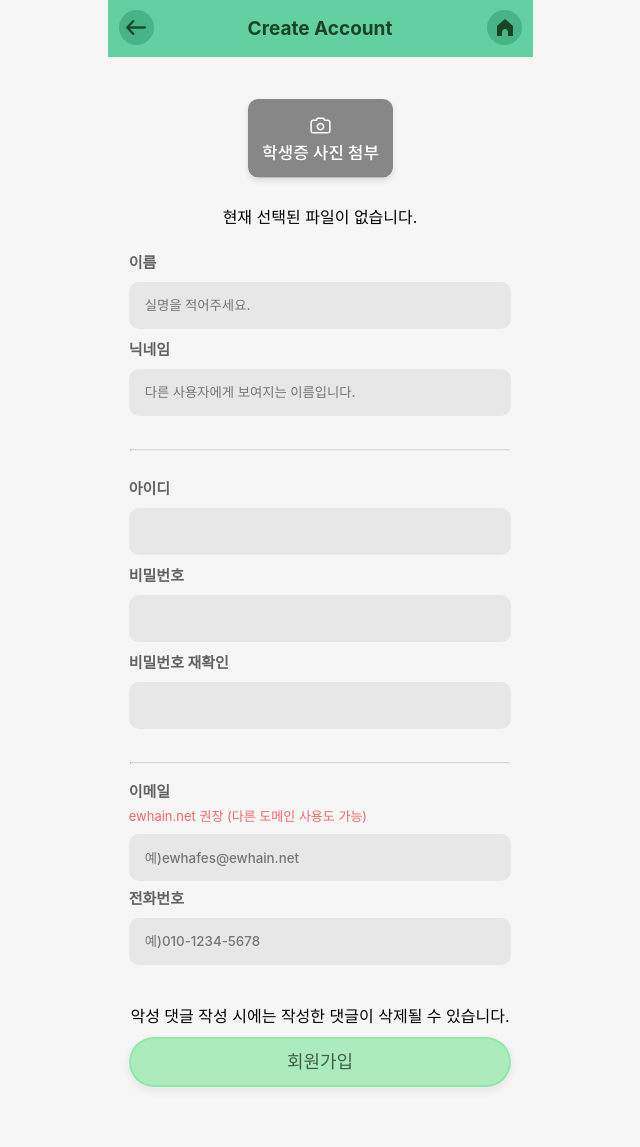
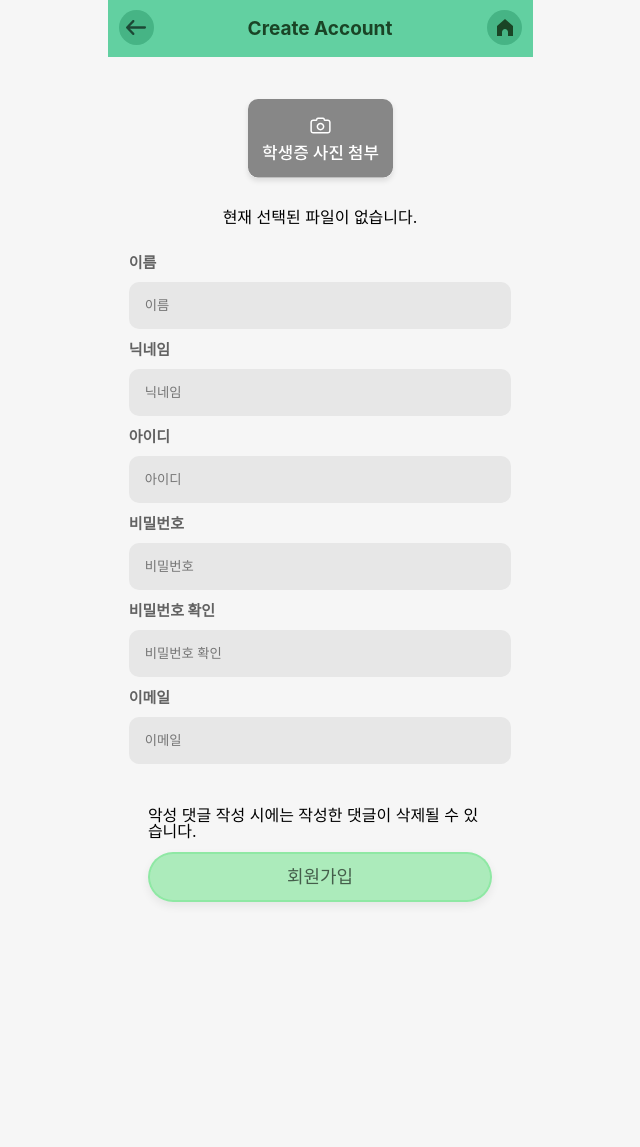
Before and after one commit to EWHA-LIKELION/9th-Ewha-festival-project, a Django app: page /account/signup/ in a window 1280 px wide. Shown: the whole page, without its empty margins (320-960 px from the left). After the commit the page ends 903 px from the top, so only its background shows below. Run offline with Django 3.2, Linux system fonts and the light colour scheme; some web fonts are replaced.

Commit message:
feat: 회원가입 (현재 사진/번호 기능 없음)

```diff
--- a/account/forms.py
+++ b/account/forms.py
@@ -12,7 +12,7 @@ class RegisterForm(forms.ModelForm):
                 'placeholder':'아이디',
             }
         ),
-        error_messages={'requird':'아이디를 입력해주세요.',
+        error_messages={'required':'아이디를 입력해주세요.',
                         'unique': '중복된 아이디입니다.'}
     )
 
@@ -25,7 +25,7 @@ class RegisterForm(forms.ModelForm):
                 'placeholder':'비밀번호',
             }
         ),
-        error_messages={'requird':'비밀번호를 입력해주세요.'}
+        error_messages={'required':'비밀번호를 입력해주세요.'}
     )
 
     user_pw_confirm = forms.CharField(
@@ -37,7 +37,7 @@ class RegisterForm(forms.ModelForm):
                 'placeholder':'비밀번호 확인',
             }
         ),
-        error_messages={'requird':'비밀번호가 일치하지 않습니다.'}
+        error_messages={'required':'비밀번호가 일치하지 않습니다.'}
     )
 
     user_name = forms.CharField(
@@ -49,7 +49,7 @@ class RegisterForm(forms.ModelForm):
                 'placeholder':'이름',
             }
         ),
-        error_messages={'requird':'이름을 입력해주세요.'}
+        error_messages={'required':'이름을 입력해주세요.'}
     )
 
     user_nickname = forms.CharField(
@@ -61,7 +61,7 @@ class RegisterForm(forms.ModelForm):
                 'placeholder':'닉네임',
             }
         ),
-        error_messages={'requird':'닉네임을 입력해주세요.',
+        error_messages={'required':'닉네임을 입력해주세요.',
                         'unique': '중복된 닉네임입니다.'}
     )
 
@@ -74,7 +74,7 @@ class RegisterForm(forms.ModelForm):
                 'placeholder':'이메일',
             }
         ),
-        error_messages={'requird':'이메일을 입력해주세요.',
+        error_messages={'required':'이메일을 입력해주세요.',
         'unique': '중복된 이메일입니다.'}
     )
 
--- a/account/views.py
+++ b/account/views.py
@@ -26,7 +26,7 @@ def signup(request):
                 user_email = register_form.user_email
             )
             user.save()
-            return redirect('main')
+            return redirect('/')
         else:
             context['forms'] = register_form
             if register_form.errors:
--- a/static/js/auths/signup.js
+++ b/static/js/auths/signup.js
@@ -1,11 +1,3 @@
-const signupForm = document.getElementById("signup-form");
-const signupInputName = document.getElementById("signup-name");
-const signupInputNickname = document.getElementById("signup-nickname");
-const signupInputID = document.getElementById("signup-id");
-const signupInputPW = document.getElementById("signup-pw");
-const signupInputMail = document.getElementById("signup-mail");
-const signupInputPhone = document.getElementById("signup-phone");
-
 const studentCardImg=document.getElementById("student-card");
 const preview=document.querySelector(".preview");
 studentCardImg.style.opacity=0;
@@ -30,9 +22,9 @@ function updateImageDisplay() {
     }
   }
 studentCardImg.addEventListener('change', updateImageDisplay);
-function onSignupSubmit(event){
-    event.preventDefault();
-    console.log("Signup Submit");
-}
+// function onSignupSubmit(event){
+//     event.preventDefault();
+//     console.log("Signup Submit");
+// }
 
-signupForm.addEventListener("submit", onSignupSubmit);
+// signupForm.addEventListener("submit", onSignupSubmit);
--- a/templates/auths/signup.html
+++ b/templates/auths/signup.html
@@ -32,6 +32,9 @@
       /></a>
       <!--홈으로 돌아가기-->
     </div>
+    <form id="signup-form" action="{% url 'account:signup' %}" method="POST">
+    {% csrf_token %}
+    <!-- 학생증 사진 -->
       <div class="ID-img-wrapper">
         <label for="student-card"><img src="/static/icons/common/student_card_image.svg"></label>
         <input type="file" class="student-card" id="student-card" accept="image/*">
@@ -39,19 +42,25 @@
           <p>현재 선택된 파일이 없습니다.</p>
         </div>
       </div>
-    <form id="signup-form">
       <div class="user-input-all-wrapper">
+      {% for field in forms %}
         <div class="user-input-wrapper">
-          <span class="user-input-label">이름</span>
-          <input
+          <span class="user-input-label">{{field.label}}</span>
+          <input type="{{ field.field.widget.input_type }}"
+                        class="user-input"
+                        id="{{ field.id_for_label }}"
+                        placeholder="{{ field.label }}"
+                        name="{{ field.name }}">
+        </div>
+        {% endfor %}
+        <!-- <input
             class="user-input"
             id="signup-name"
             type="text"
             name="#"
             placeholder="실명을 적어주세요."
-          />
-        </div>
-        <div class="user-input-wrapper">
+          /> -->
+        <!-- <div class="user-input-wrapper">
           <span class="user-input-label">닉네임</span>
           <input
             class="user-input"
@@ -102,7 +111,7 @@
             placeholder="예)010-1234-5678"
           />
         </div>
-      </div>
+      </div> -->
       <div class="signup-btn-wrapper">
         <div class="signup-btn-label">
           악성 댓글 작성 시에는 작성한 댓글이 삭제될 수 있습니다.
```
Lines whose indentation alone changed are shown as unchanged.
